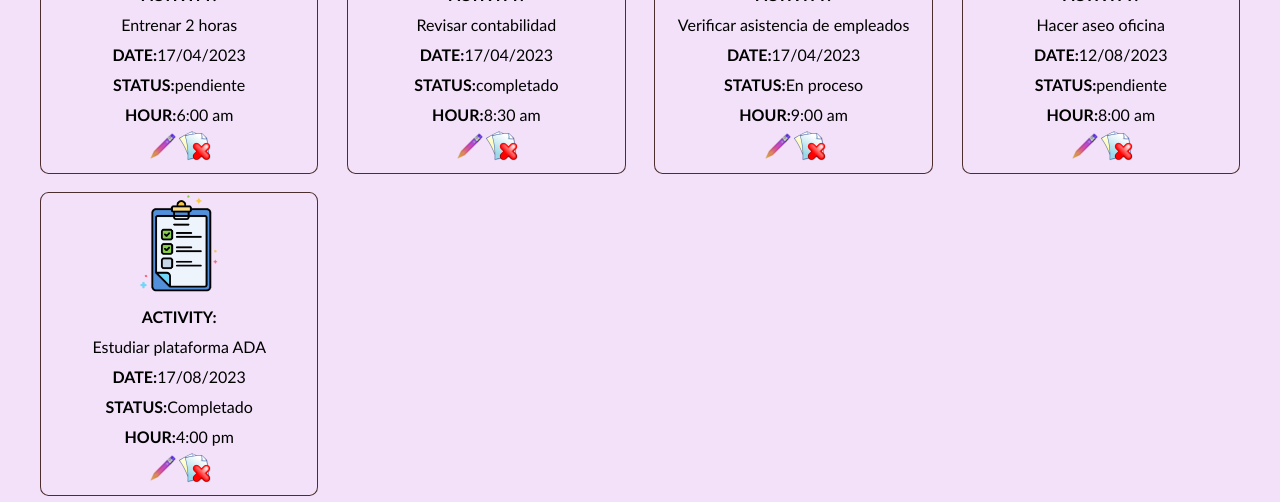
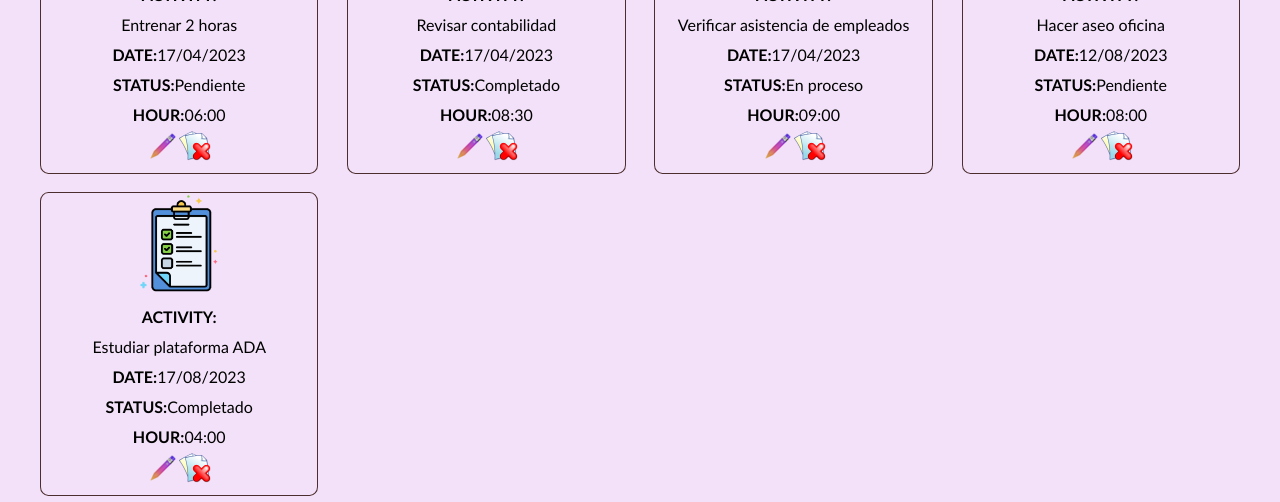
Before and after one commit to Nifemarquez13/TaskList, a React (Vite) app: page / in a window 1280 px wide. Shown: the part 294-796 px from the top of the page. Built offline with nearby package versions, Linux system fonts and the light colour scheme.

Commit message:
implementando la funcion actualizar

```diff
--- a/package.json
+++ b/package.json
@@ -9,6 +9,7 @@
     "preview": "vite preview"
   },
   "dependencies": {
+    "date-fns": "^2.30.0",
     "react": "^18.2.0",
     "react-dom": "^18.2.0",
     "react-modal": "^3.16.1"
--- a/src/components/Formulario.jsx
+++ b/src/components/Formulario.jsx
@@ -1,16 +1,22 @@
-import React, { useState, useEffect } from 'react';
+import React, { useEffect } from 'react';
 import useLocalStorageData from '../hooks/useLocalStorageData';
 
 function Formulario({onCloseModal}) {
 
-  const {taskData, add, setAdd, selected, setSelected, addTask}  = useLocalStorageData();
-
+  const {taskData, add, setAdd, adds, setAdds, selected, addTask}  = useLocalStorageData();
 
       useEffect(()=>{
-          if(selected){
-            onCloseModal();
-          }
-      })
+        const localStorageData = localStorage.getItem("task");
+        const storedTask = JSON.parse(localStorageData);
+        if(storedTask===null){
+          window.localStorage.setItem("task",JSON.stringify(add));
+          setAdds(add)
+        }else{
+        window.localStorage.setItem("task",JSON.stringify(storedTask));
+        setAdds(storedTask)
+        }
+      }, [])
+
 
        const handleOnChange = (event) => {
           let ID = ((taskData[taskData.length - 1].id));
@@ -29,31 +35,49 @@ function Formulario({onCloseModal}) {
               }
             );
           }
-        }
+      }
 
         const handleOnSubmit=(event)=>{
           event.preventDefault();
-          addTask();
+            addTask();
+            onCloseModal();
         }
 
-        //
+
   return (
     <div className="AddTasks">
     <form onSubmit={handleOnSubmit}>
     <h1>AGREGAR NUEVA TAREA</h1>
     <img src="./../src/images/listaTareas2.png" alt="lista de tareas" />
         <label>Actividad:</label>
-         <input type="text" placeholder='Nueva Tarea' value={add.name} id="name" name="name" onChange={handleOnChange} autoComplete='off'/>
+        <input type="text"
+        placeholder='Nueva Tarea'
+        id="name"
+        name="names"
+        defaultValue={adds.names}
+        onChange={handleOnChange}
+        autoComplete='off'
+        />
+
          <br/>
             <label>¿cuándo realizarás la actividad?:</label>
-            <input type='date' name='date' onChange={handleOnChange} />
+              <input type="date"
+              name="date"
+              defaultValue={adds.date.replace(/(\d{2})\/(\d{2})\/(\d{4})/, "$3-$2-$1") || ""}
+              onChange={handleOnChange}
+              />
             <br/>
             <label>¿A qué horas debes culminarla?:</label>
-            <input type='time' name='hour' onChange={handleOnChange} />
+
+              <input type="time"
+              name="hour"
+              defaultValue={adds.hour}
+              onChange={handleOnChange}
+              />
+
             <br/>
             <label>Estado:</label>
-
-            <select name="status" onChange={handleOnChange}>
+              <select name="status" defaultValue={adds.status} onChange={handleOnChange}>
                 <option>Seleccione</option>
                 <option>Pendiente</option>
                 <option>En proceso</option>
--- a/src/components/Task.jsx
+++ b/src/components/Task.jsx
@@ -28,7 +28,7 @@ function Task() {
             <img src="./../src/images/listaTareas2.png" alt="lista de tareas" />
             <ShowTaskList
               Key={data.id}
-              name={data.name}
+              name={data.names}
               date={data.date}
               status={data.status}
               hour={data.hour}
--- a/src/components/useModal.jsx
+++ b/src/components/useModal.jsx
@@ -10,6 +10,7 @@ function useModal(){
 
     const handleCerrarModal = () => {
       setModalAbierto(false);
+      localStorage.removeItem("task");
     }
 
     return {modalAbierto, setModalAbierto, handleAbrirModal, handleCerrarModal}
--- a/src/hooks/useLocalStorageData.js
+++ b/src/hooks/useLocalStorageData.js
@@ -6,104 +6,83 @@ function useLocalStorageData(){
     const [taskData, setTaskData] = useState(taskLists);
     const [deleted, setDeteled] = useState(false);
     const[selected, setSelected] = useState(false);
+    const[refresh, setRefresh] = useState(false);
 
     const[add, setAdd] = useState({
-      id:null,
-        name:"",
+        id:null,
+        names:"",
         date:"",
         hour:"",
         status:""
        });
 
-  //Muestra la ventana que informa que se ha eliminado la tarea.
-  useEffect(() => {
-    if (deleted) {
-      alert("has eliminado la tarea seleccionada");
-      setDeteled(false);
-    }
-  });
+    const[adds, setAdds] = useState({
+        id:null,
+        names:"",
+        date:"",
+        hour:"",
+        status:""
+       });
 
     useEffect(()=>{
-      const localStorageData = localStorage.getItem("lista");
+      const localStorageData = window.localStorage.getItem("lista");
       const storedTask = JSON.parse(localStorageData);
       if(storedTask===null){
-        localStorage.setItem("lista",JSON.stringify(taskData));
+        window.localStorage.setItem("lista",JSON.stringify(taskData));
       }else{
-      setTaskData(storedTask);
+       setTaskData(storedTask);
       }
-  },[]);
+      console.log("hola");
+}, []);
 
-  useEffect(()=>{
-    if(selected){
-      alert("has agregado la tarea exitosamente");
-      setSelected(false);
-    }
-})
 
   const deleteTask = (id) => {
     const select = confirm("¿estas seguro que desea eliminar la tarea?");
     //Se actualiza el estado según la elección del usuario.
     setDeteled(select);
-   if (select){
-    localStorage.removeItem("lista"); //Se limpia el localStorage.
+    window.localStorage.removeItem("lista"); //Se limpia el localStorage.
     let newTaskList = [...taskData]; //Se copia el array que contiene la lista.
 
     //Filtra los datos para excluir el elemento eliminado.
     const taskActualizados = newTaskList.filter(item => item.id !== id);
     //Se actualiza el localStorage con la nueva lista.
-    localStorage.setItem("lista",JSON.stringify(taskActualizados));
+    window.localStorage.setItem("lista",JSON.stringify(taskActualizados));
     //Se actualiza el estado que contiene la lista de tareas.
-   setTaskData(taskActualizados);
-   }
+    setTaskData(taskActualizados);
+    alert("has eliminado la tarea seleccionada");
+
   }
 
-  const addTask=(newtask)=>{
+  const addTask=()=>{
     const select = confirm("¿estas seguro que desea agregar la tarea?");
     //Se actualiza el estado según la elección del usuario.
-    setSelected(select);
+    // setSelected(select);
+    if (select){
       let newTaskList = [...taskData, add]; //Se agrega el objeto
-      localStorage.setItem("lista",JSON.stringify(newTaskList));
+      window.localStorage.setItem("lista",JSON.stringify(newTaskList));
       //Se actualiza el estado que contiene la lista de tareas.
       setTaskData(newTaskList);
+      alert("has agregado la tarea exitosamente");
+      setRefresh(true);
+     }
   }
 
-  const updateTask=(newtask)=>{
-    // Obtén el valor de la clave principal desde el almacenamiento local
+  const updateTask=(id)=>{
       var almacenamientoLocal = localStorage.getItem('lista');
+      var diccionario = JSON.parse(almacenamientoLocal);
 
-      // Convierte el valor obtenido en un objeto o diccionario
-      var diccionarios = JSON.parse(almacenamientoLocal);
-
-      // Supongamos que el ID del diccionario que deseas acceder es 'id_deseado'
-      if (diccionarios.hasOwnProperty(newtask)) {
-        var diccionarioDeseado = diccionarios[newtask];
-        // Realiza las operaciones necesarias con el diccionario deseado
-        console.log(diccionarioDeseado);
-        console.log(diccionarioDeseado.name);
-        console.log(diccionarioDeseado.date);
-        console.log(diccionarioDeseado.hour);
-        console.log(diccionarioDeseado.status);
-
-
-        setAdd({
-          ...add,
-          id:diccionarioDeseado.id,
-          name: diccionarioDeseado.name,
-          date: diccionarioDeseado.date,
-          hour: diccionarioDeseado.hour,
-          status: diccionarioDeseado.status
-        });
-        console.log("estado");
-        console.log(add);
-
-
-
+      // Se pasa por parámetro el valor del ID que se quiere actualizar
+      if (diccionario.hasOwnProperty(id)) {
+        var taskselected = diccionario[id];
+        window.localStorage.setItem("task",JSON.stringify(taskselected));
+      //Se actualiza el estado que contiene la lista de tareas.
+        setAdds(taskselected);
       } else {
         console.log('No se encontró el diccionario con el ID deseado');
       }
   }
 
-  return {taskData, setTaskData, deleteTask, selected, setSelected, add, setAdd, addTask, updateTask};
+  return {taskData, setTaskData, deleteTask, selected, setSelected, add, setAdd,  adds, setAdds, addTask, updateTask};
 }
 
 export default useLocalStorageData;
--- a/src/taskLists.js
+++ b/src/taskLists.js
@@ -1,30 +1,30 @@
 export const taskLists = [{
 id:0,
-name: "Entrenar 2 horas",
+names: "Entrenar 2 horas",
 date: "17/04/2023",
-status: "pendiente",
-hour: "6:00 am"},
+status: "Pendiente",
+hour: "06:00"},
 {
 id:1,
-name: "Revisar contabilidad",
+names: "Revisar contabilidad",
 date: "17/04/2023",
-status: "completado",
-hour: "8:30 am"},
+status: "Completado",
+hour: "08:30"},
 {
 id:2,
-name: "Verificar asistencia de empleados",
+names: "Verificar asistencia de empleados",
 date: "17/04/2023",
 status: "En proceso",
-hour: "9:00 am"},
+hour: "09:00"},
 {
 id:3,
-name: "Hacer aseo oficina",
+names: "Hacer aseo oficina",
 date: "12/08/2023",
-status: "pendiente",
-hour: "8:00 am"},
+status: "Pendiente",
+hour: "08:00"},
 {
 id:4,
-name: "Estudiar plataforma ADA",
+names: "Estudiar plataforma ADA",
 date: "17/08/2023",
 status: "Completado",
-hour: "4:00 pm"}]
+hour: "04:00"}]
```
Also changed, not shown: 1 other file (tests, documents, lock files or other folders).
